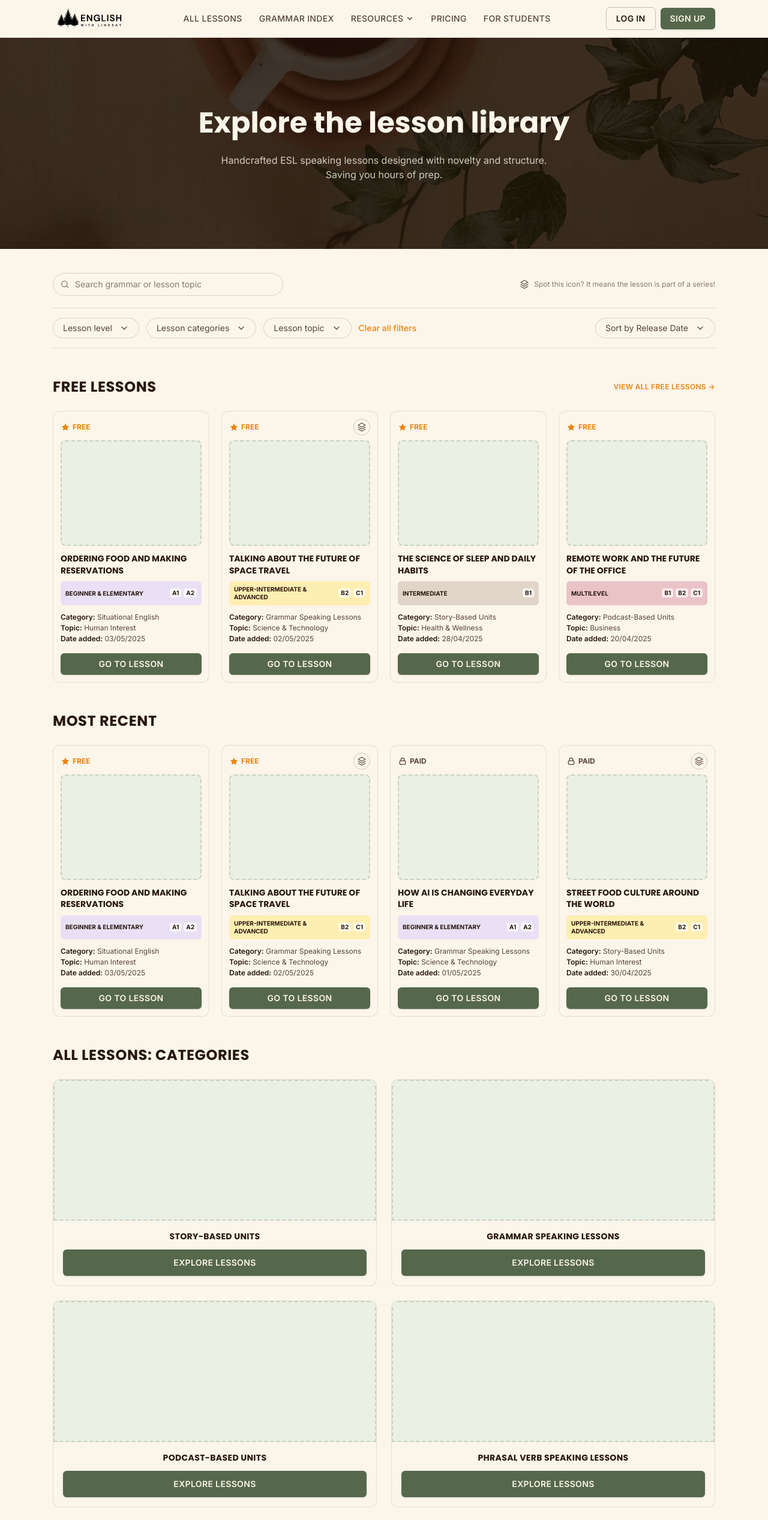
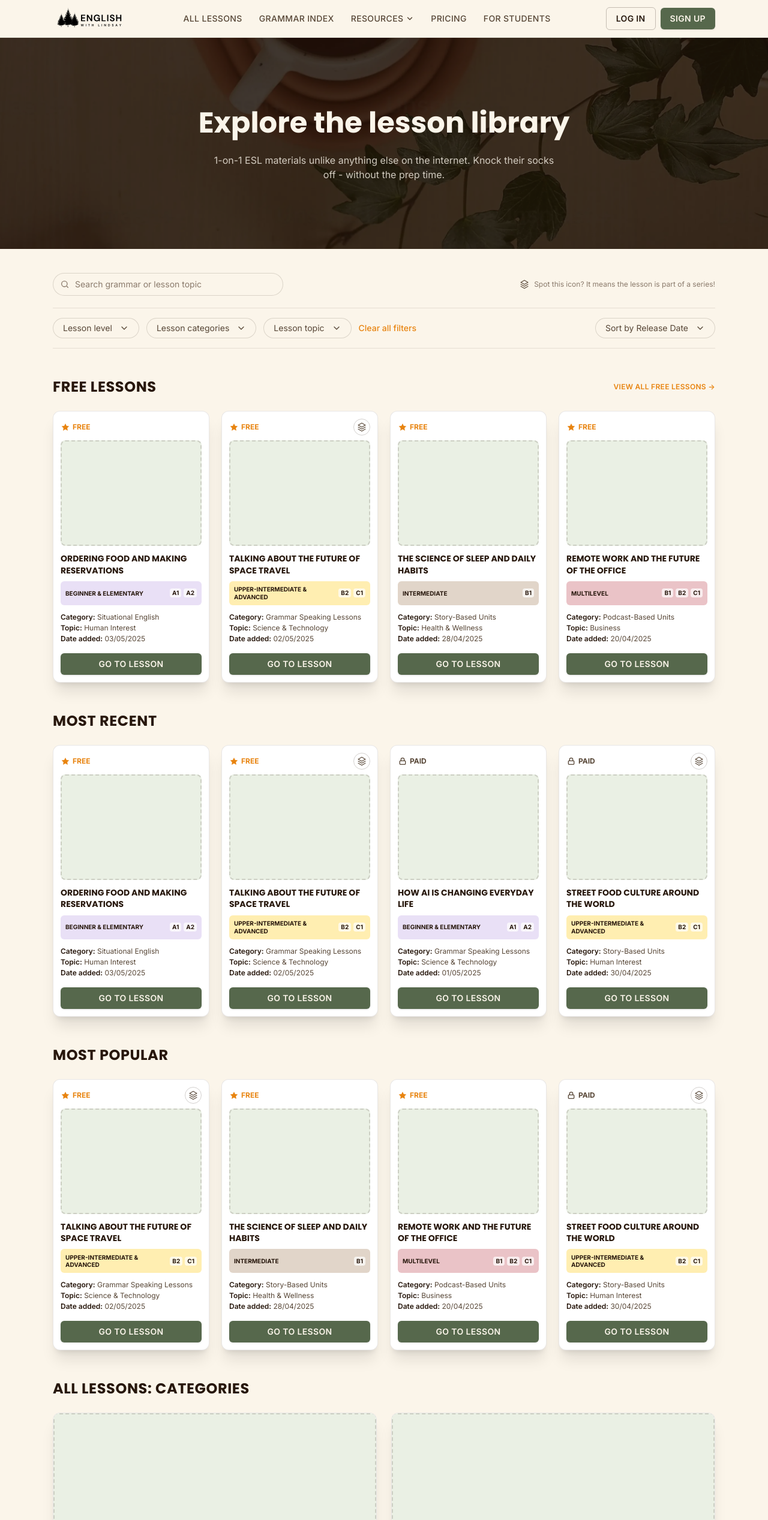
Before and after one commit to arissaTechLab/ESL-Lessons-front, a React (Vite) app: page /lessons in a window 1280 px wide. Shown: the top 2534 px of the page at 60% size. Built offline with nearby package versions, Linux system fonts and the light colour scheme.

Commit message:
ajustes menores

```diff
--- a/src/features/landing/components/Hero.tsx
+++ b/src/features/landing/components/Hero.tsx
@@ -24,7 +24,7 @@ export function Hero() {
           </p>
           <p className="mt-5 text-base text-ink-soft">
             Finally, ESL materials for your 1-on-1 speaking lessons! Book more
-            new students, and hold onto them long term by adding structure and
+            new students, and hold onto them even longer by adding structure and
             review to your conversation lessons.
           </p>
           <a href="#offer" className={buttonVariants('primary', 'md', 'mt-8')}>
--- a/src/features/landing/components/TestimonialsSection.tsx
+++ b/src/features/landing/components/TestimonialsSection.tsx
@@ -68,12 +68,7 @@ function Avatar({ photo, name }: { photo?: string; name: string }) {
 
 function LinkedInIcon() {
   return (
-    <svg
-      viewBox="0 0 24 24"
-      className="size-4"
-      fill="currentColor"
-      aria-hidden="true"
-    >
+    <svg viewBox="0 0 24 24" className="size-3.5" fill="currentColor" aria-hidden="true">
       <path d="M6.9 8.4H3.6V21h3.3V8.4ZM5.2 3a1.9 1.9 0 1 0 0 3.8 1.9 1.9 0 0 0 0-3.8ZM21 21h-3.3v-6.1c0-1.5-.5-2.5-1.8-2.5-1 0-1.6.7-1.8 1.3-.1.2-.1.6-.1.9V21H10.7s.1-11.4 0-12.6H14v1.8c.4-.7 1.2-1.7 3-1.7 2.2 0 3.9 1.4 3.9 4.5V21Z" />
     </svg>
   )
@@ -119,7 +114,7 @@ export function TestimonialsSection({
                     target="_blank"
                     rel="noopener noreferrer"
                     aria-label={`${testimonial.name} on LinkedIn`}
-                    className="text-ink-soft transition hover:text-brand-600"
+                    className="grid size-6 place-items-center rounded-full bg-[#0A66C2] text-white transition hover:bg-[#004182]"
                   >
                     <LinkedInIcon />
                   </a>
--- a/src/features/lessons/components/CategoryCard.tsx
+++ b/src/features/lessons/components/CategoryCard.tsx
@@ -6,7 +6,7 @@ import type { LessonCategory } from '../data/categories'
 /** Category card for the "All lessons: categories" section. */
 export function CategoryCard({ category }: { category: LessonCategory }) {
   return (
-    <article className="overflow-hidden rounded-xl border border-ink/10 bg-cream">
+    <article className="overflow-hidden rounded-xl border border-ink/10 bg-white shadow-xl">
       <Placeholder
         label=""
         className="aspect-[16/7] w-full rounded-none border-0"
--- a/src/features/lessons/components/LessonCard.tsx
+++ b/src/features/lessons/components/LessonCard.tsx
@@ -8,7 +8,12 @@ import { LessonLevelBadge } from './LessonLevelBadge'
 
 function StarIcon() {
   return (
-    <svg viewBox="0 0 24 24" className="size-4" fill="currentColor" aria-hidden="true">
+    <svg
+      viewBox="0 0 24 24"
+      className="size-4"
+      fill="currentColor"
+      aria-hidden="true"
+    >
       <path d="M12 3l2.9 5.9 6.5.9-4.7 4.6 1.1 6.5L12 17.8 6.1 21l1.1-6.5L2.5 9.8l6.5-.9L12 3Z" />
     </svg>
   )
@@ -68,10 +73,10 @@ export function LessonCard({
   footer?: ReactNode
 }) {
   return (
-    <article className="flex flex-col rounded-xl border border-ink/10 bg-cream p-3">
+    <article className="flex flex-col rounded-xl border border-ink/10 bg-white p-3 shadow-xl">
       {/* Access badge + series marker — fixed height so the series icon
           (or its absence) never changes the card height. */}
-      <div className="mb-2 flex h-7 items-center justify-between">
+      <div className="mb-2 flex h-7 items-center justify-between ">
         {lesson.isFree ? (
           <span className="flex items-center gap-1 text-xs font-bold uppercase text-brand-600">
             <StarIcon />
--- a/src/features/lessons/pages/AllLessonsPage.tsx
+++ b/src/features/lessons/pages/AllLessonsPage.tsx
@@ -79,12 +79,26 @@ export function AllLessonsPage() {
     () => sortLessons([...LESSONS], 'recent').slice(0, 4),
     [],
   )
+  // No popularity metric yet — curated selection (mirrors the most-downloaded
+  // lessons on the admin dashboard). Swap the ids when real data lands.
+  const popularLessons = useMemo(() => {
+    const popularIds = [
+      'space-travel',
+      'sleep-science',
+      'remote-work',
+      'street-food',
+    ]
+    return popularIds
+      .map((id) => LESSONS.find((lesson) => lesson.id === id))
+      .filter((lesson): lesson is Lesson => Boolean(lesson))
+  }, [])
 
   return (
     <>
       <PageHeader
         title="Explore the lesson library"
-        subtitle="Handcrafted ESL speaking lessons designed with novelty and structure. Saving you hours of prep."
+        subtitle="1-on-1 ESL materials unlike anything else on the internet.
+Knock their socks off - without the prep time. "
       />
 
       <div className="mx-auto max-w-6xl px-4 pt-10 sm:px-6">
@@ -138,6 +152,11 @@ export function AllLessonsPage() {
             <LessonGrid lessons={recentLessons} />
           </section>
 
+          <section className="mx-auto max-w-6xl px-4 pb-12 sm:px-6">
+            <SectionHeading title="Most Popular" />
+            <LessonGrid lessons={popularLessons} />
+          </section>
+
           <section className="mx-auto max-w-6xl px-4 pb-16 sm:px-6">
             <SectionHeading title="All Lessons: Categories" />
             <div className="mt-6 grid gap-6 sm:grid-cols-2">
--- a/src/layout/components/Navbar.tsx
+++ b/src/layout/components/Navbar.tsx
@@ -114,8 +114,6 @@ export function Navbar() {
         <div className="flex items-center gap-2">
           <Link
             to={APP_ROUTES.LOGIN}
-            target="_blank"
-            rel="noopener noreferrer"
             className={buttonVariants('tertiary', 'sm')}
           >
             Log in
```
Also changed, not shown: 1 other file (tests, documents, lock files or other folders).
